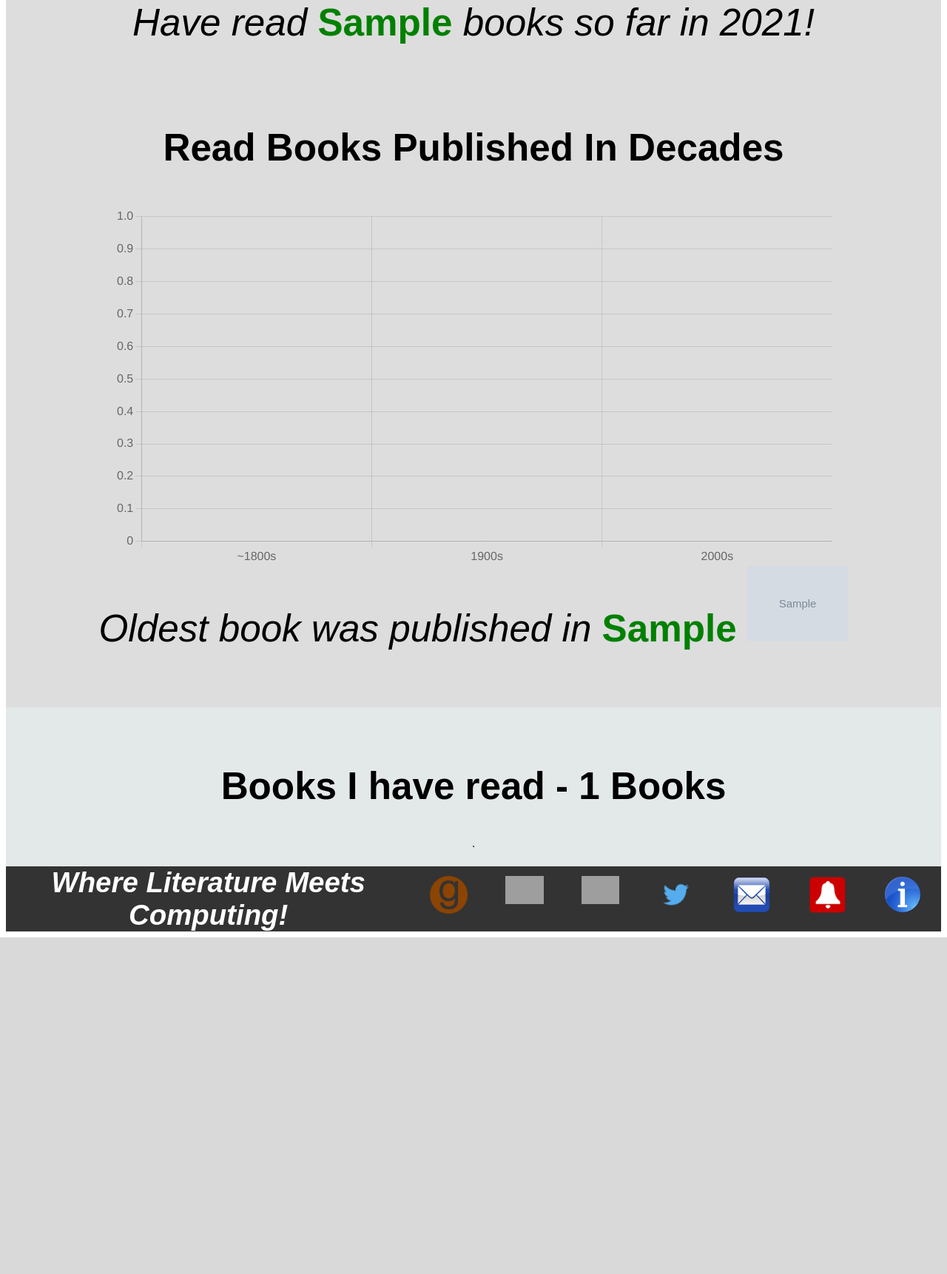
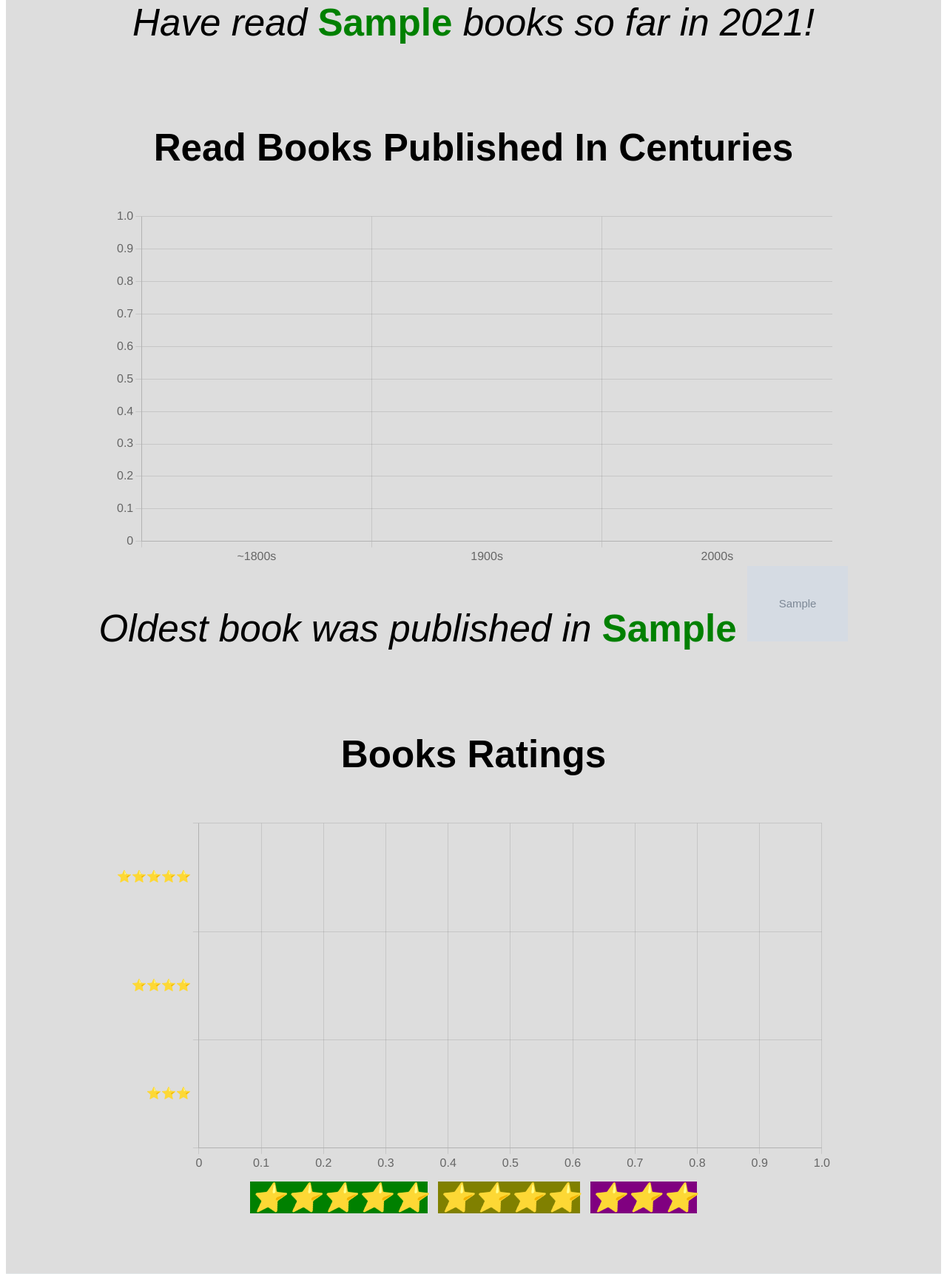
Before and after one commit to whope2/DailyApp, a Flask app: template templates/booklist.html in a window 1280 px wide. Shown: the part 4181-5903 px from the top of the page at 74% size. Before the commit the page ends 5448 px from the top, so only its background shows below. Run offline with Flask 2, Linux system fonts and the light colour scheme; the template is opened without the code that fills it: most values are stand-ins (such as "Sample title", 1, 10 or a date in 2020); grey boxes marked "Sample" are stand-in pictures; some libraries are stand-ins or nearby versions; grey boxes are pictures that could not be loaded.

Commit message:
chart for books rated

```diff
--- a/templates/booklist.html
+++ b/templates/booklist.html
@@ -243,13 +243,23 @@
     </p>
     <p>
       <br>
-      <b>Read Books Published In Decades</b><br>
+      <b>Read Books Published In Centuries</b><br>
       <div id="chart-container" style="width:80%">
         <canvas id="Chart-Books-Published"></canvas>
       </div>
       <i>Oldest book was published in </i><b style="color:green">{{bookstats["oldest book in year"]}}</b>
       <a href=static/books/{{bookstats["oldest book image"]}}><img src=static/books/{{bookstats["oldest book image"]}} alt="" style="width:auto;height:8vw;"></a><br>
     </p>
+    <p>
+      <br>
+      <b>Books Ratings</b><br>
+      <div id="chart-container" style="width:80%">
+        <canvas id="Chart-Books-Ratings"></canvas>
+      </div>
+      <i style="background: green;font-size: 3vw;">⭐⭐⭐⭐⭐</i>
+      <i style="background: olive;font-size: 3vw;">⭐⭐⭐⭐</i>
+      <i style="background: purple;font-size: 3vw;">⭐⭐⭐</i>
+      </p>
   </center>
   </div>
 
@@ -377,8 +387,38 @@
       }
     },
   };
+  const data6 = {
+  labels: ['⭐⭐⭐⭐⭐', '⭐⭐⭐⭐', '⭐⭐⭐'],
+  datasets: [{
+    data: [book_stats["books rated 5"], book_stats["books rated 4"], book_stats["books rated 3"]],
+    backgroundColor: [
+      'green',
+      'olive',
+      'purple'
+    ]
+  }]
+};
+const config6 = {
+    type: 'bar',
+    data: data6,
+    options: {
+      responsive: true,
+      indexAxis: 'y',
+      plugins: {
+        legend: {
+          display: false
+        }
+      },
+      scales: {
+        y: {
+          beginAtZero: true
+        }
+      }
+    },
+  };
 var myBarChart = new Chart(document.getElementById('Chart-Books-Read'), config4);
 var myBarChart = new Chart(document.getElementById('Chart-Books-Published'), config5);
+var myBarChart = new Chart(document.getElementById('Chart-Books-Ratings'), config6);
 
   </script>
 
--- a/transfer.py
+++ b/transfer.py
@@ -207,7 +207,8 @@
 
 @app.route("/about")
 def about():
-	return render_template('about.html')
+	book_count = elasticsearch_access.get_total_book_count()
+	return render_template('about.html', book_count=book_count)
 
 @app.route("/whatloveis")
 def whatloveis():
```
Also changed, not shown: elasticsearch_access.py (+24 -1 lines), templates/about.html (+3 -4 lines).
